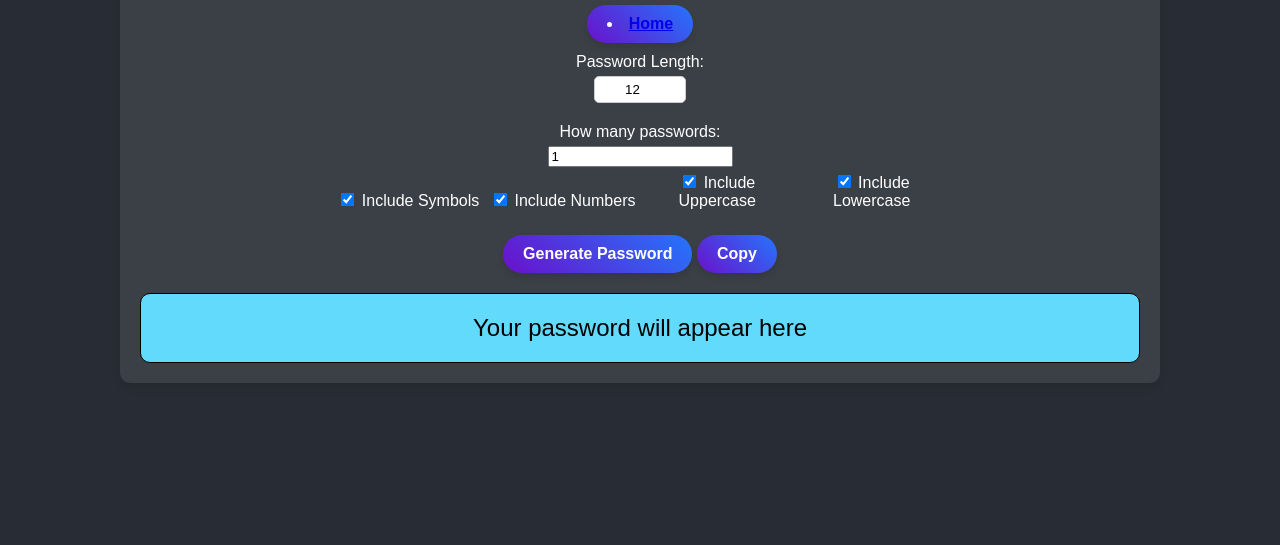
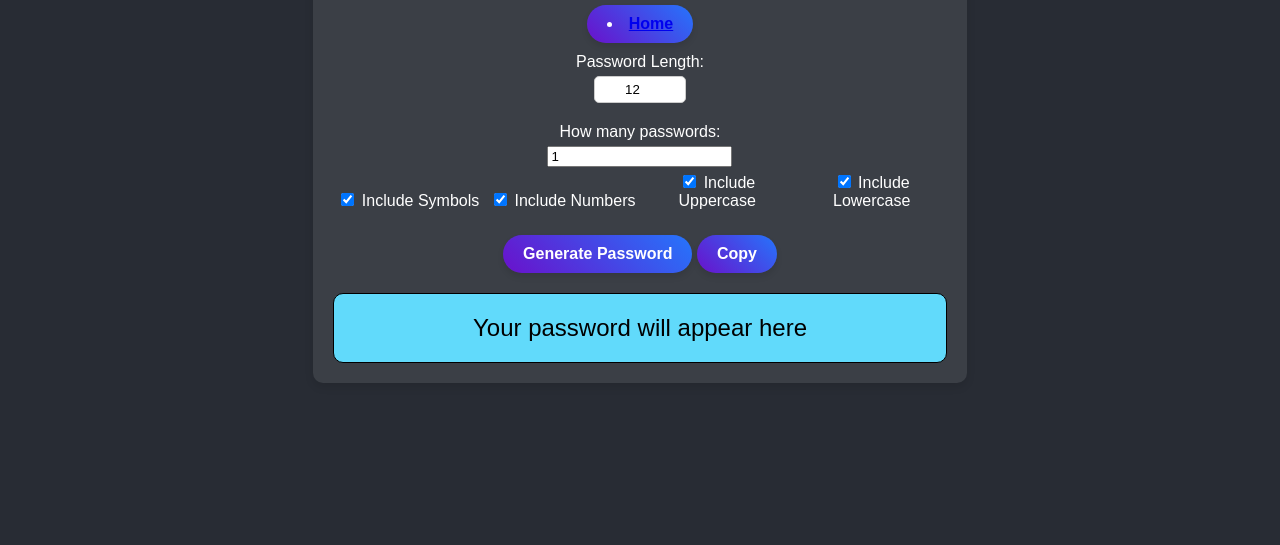
Before and after one commit to Videesh-Aluri/Random-Stuff, a plain HTML site: page HomePage/Random Password Generator/index.html in a window 1280 px wide. Shown: the part 255-800 px from the top of the page. Drawn offline with Linux system fonts and the light colour scheme.

Commit message:
css changes

```diff
--- a/HomePage/Random Password Generator/style.css
+++ b/HomePage/Random Password Generator/style.css
@@ -86,7 +86,6 @@ body {
     width: 100%;
     height: 100%;
     max-height: 200px;
-    overflow: hidden;
     white-space: nowrap;
     text-overflow: ellipsis;
     display: flex;
@@ -94,9 +93,7 @@ body {
     justify-content: center;
     box-sizing: border-box;
     color: #000;
-    width: 1000px;
     max-width: 1000px;
-    height: auto;
     word-wrap: break-word; /* Ensures long words break to fit the width */
     overflow-wrap: break-word; /* Adds support for older browsers */
     border: 1px solid black; /* Add a border */
```
